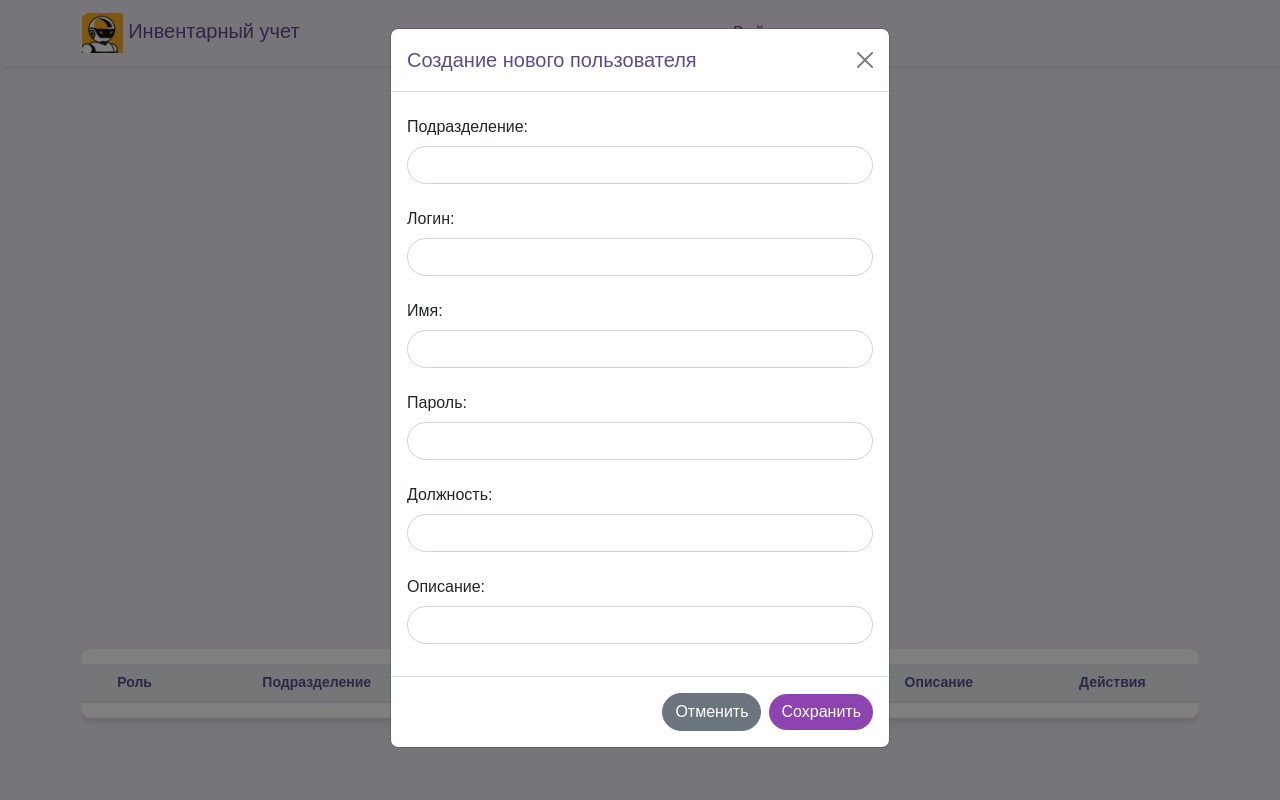
After one commit to AndreyChuyan/FA_inv, a FastAPI app: template src/frontend/template/workers_admin/index.html in a window 1280 px wide, after a click on "Создать нового ответственного за учет". The commit adds this page. Run offline with FastAPI, Linux system fonts and the light colour scheme; the template is opened without the code that fills it: most values are stand-ins (such as "Sample title", 1, 10 or a date in 2020); lists and menus that the app fills with data are empty; some libraries are stand-ins or nearby versions.

Commit message:
оптимизирован js

```diff
--- /dev/null
+++ b/src/frontend/assets/js/worker_admin/modal-create.js
@@ -0,0 +1,169 @@
+// // Функция сохранения данных
+// function saveData() {
+//   // Получаем значения полей формы
+//   const formData = {
+//     fio: document.querySelector('#worker_cr_fio').value.trim(),
+//     name: document.querySelector('#worker-cr-name').value.trim(),
+//     position: document.querySelector('#worker-cr-position').value.trim(),
+//     description: document.querySelector('#worker-cr-description').value.trim(),
+//     department: document.querySelector('#worker-cr-department').value.trim(),
+//     password: document.querySelector('#worker-cr-password').value.trim()
+//   };
+
+//   // Проверки на пустое значение
+//   if (!formData.name) {
+//     return alert("Пожалуйста, заполните поле - Логин");
+//   }
+//   if (!formData.password) {
+//     return alert("Пожалуйста, заполните поле - Пароль");
+//   }
+//   if (!formData.department) {
+//     return alert("Пожалуйста, заполните поле - Подразделение");
+//   }
+
+//   // добавим статичные значения в запрос
+//   const data = {
+//     ...formData,
+//     role: "user"
+//   };
+
+//   console.log('data:', data);
+
+//   // делаем запрос в бекенд
+//   fetch('/worker/', {
+//     method: 'POST',
+//     headers: {
+//       'Content-Type': 'application/json'
+//     },
+//     body: JSON.stringify(data)
+//   })
+//   .then(response => {
+//     if (!response.ok) {
+//       return response.json().then(data => {
+//         if (data.message === 'UNIQUE constraint failed: worker.name') {
+//           alert('Пользователь с таким логином уже существует. Пожалуйста, выберите другой логин.');
+//           throw new Error('Duplicate user');
+//         } else {
+//           throw new Error('Network response was not ok');
+//         }
+//       });
+//     }
+//     return response.json();
+//   })
+//   .then(data => {
+//     console.log('Response from server:', data);
+
+//     const modal = document.querySelector('#modal_create');
+//     const bsModal = bootstrap.Modal.getInstance(modal);
+//     bsModal.hide();
+
+//     // Устанавливаем задержку перед обновлением страницы
+//     setTimeout(() => {
+//       window.location.reload();
+//     }, 500); // 0.5 секунды
+//   })
+//   .catch(error => {
+//     console.error('There was a problem with the fetch operation:', error);
+//   });
+// }
+
+// // Находим кнопку сохранения внутри модального окна
+// const saveButton_create = document.querySelector('#modal_create .btn-primary');
+
+// // Привязываем функцию к событию клика
+// saveButton_create.addEventListener('click', saveData);
+
+
+// Обрабатываем открытие модального окна для создания пользователя.
+const createModal = document.getElementById('modal_create');
+
+if (createModal) {
+  // Добавляем обработчик события 'show.bs.modal' на модальное окно.
+  createModal.addEventListener('show.bs.modal', (event) => {
+    // Получаем кнопку, вызвавшую модальное окно, и извлекаем информацию из её атрибутов.
+    const { relatedTarget: button } = event;
+    const department = button.getAttribute('bs-department');
+
+    // Находим элементы внутри модального окна и обновляем их содержимое.
+    const modalTitle = createModal.querySelector('.modal-title');
+    const modalBodyInputDepartment = createModal.querySelector('#cr-department');
+
+    modalTitle.textContent = 'Создание нового пользователя';
+    modalBodyInputDepartment.value = department;
+  });
+}
+
+// Функция сохранения данных
+function saveData() {
+  // Получаем значения полей формы
+  const formData = {
+    fio: document.querySelector('#worker_cr_fio').value.trim(),
+    name: document.querySelector('#worker-cr-name').value.trim(),
+    position: document.querySelector('#worker-cr-position').value.trim(),
+    description: document.querySelector('#worker-cr-description').value.trim(),
+    department: document.querySelector('#worker-cr-department').value.trim(),
+    password: document.querySelector('#worker-cr-password').value.trim()
+  };
+
+  // Проверки на пустое значение
+  if (!formData.department) {
+    return alert("Пожалуйста, заполните поле - Подразделение");
+  }
+  if (!formData.name) {
+    return alert("Пожалуйста, заполните поле - Логин");
+  }
+  if (!formData.password) {
+    return alert("Пожалуйста, заполните поле - Пароль");
+  }
+
+  // добавим статичные значения в запрос
+  const data = {
+    ...formData,
+    role: "user"
+  };
+
+  console.log('data:', data);
+
+  // делаем запрос в бекенд
+  fetch('/worker/', {
+    method: 'POST',
+    headers: {
+      'Content-Type': 'application/json'
+    },
+    body: JSON.stringify(data)
+  })
+  .then(response => {
+    if (!response.ok) {
+      return response.json().then(data => {
+        if (data.message === 'UNIQUE constraint failed: worker.name') {
+          alert('Пользователь с таким логином уже существует. Пожалуйста, выберите другой логин.');
+          throw new Error('Duplicate user');
+        } else {
+          throw new Error('Network response was not ok');
+        }
+      });
+    }
+    return response.json();
+  })
+  .then(data => {
+    console.log('Response from server:', data);
+
+    const modal = document.querySelector('#modal_create');
+    const bsModal = bootstrap.Modal.getInstance(modal);
+    bsModal.hide();
+
+    // Устанавливаем задержку перед обновлением страницы
+    setTimeout(() => {
+      window.location.reload();
+    }, 500); // 0.5 секунды
+  })
+  .catch(error => {
+    console.error('There was a problem with the fetch operation:', error);
+  });
+}
+
+// Привязываем функцию сохранения данных к кнопке сохранения
+const saveButtonCreate = document.querySelector('#modal_create .btn-primary');
+if (saveButtonCreate) {
+  saveButtonCreate.addEventListener('click', saveData);
+}
--- /dev/null
+++ b/src/frontend/assets/js/worker_admin/modal-save.js
@@ -0,0 +1,63 @@
+// Получает кнопку "Сохранить" в модальном окне и сохраняет её в переменную saveButton
+const saveButton = document.querySelector('#updateModal .btn-primary');
+// Добавляет обработчик события клика на кнопку "Сохранить"
+saveButton.addEventListener('click', () => {
+  // Получает значения полей ввода из модального окна
+  const fio         = document.querySelector('#worker-fio').value;
+  const name        = document.querySelector('#worker-name').value;
+  const position    = document.querySelector('#worker-position').value;
+  const description = document.querySelector('#worker-description').value;
+  const id          = document.querySelector('#worker-id').value;
+  const department  = document.querySelector('#worker-department').value;
+  const role        = document.querySelector('#worker-role').value;
+
+  // Проверки на пустое значение (и пробелы)
+  if (!name.trim()) {
+    alert("Пожалуйста, заполните поле - Логин:");
+    return;
+  }
+
+
+
+  // Передает значения полей в роутер с параметрами
+  // Собрать данные, которые вы хотите отправить на сервер, в объект JavaScript:
+  const data = {
+    // role: role,
+    fio: fio,
+    name: name,
+    // password: "",
+    department: department,
+    position: position,
+    description: description
+  };
+  console.log(data)
+
+  // создать объект запроса и настроить его для отправки POST-запроса с данными в формате JSON
+  fetch('/worker/' + id, {
+  method: 'PUT',
+  headers: {
+    'Content-Type': 'application/json'
+  },
+  body: JSON.stringify(data)
+  })
+  .then(response => {
+  if (!response.ok) {
+    throw new Error('Network response was not ok');
+  }
+  return response.json();
+  })
+  .then(data => {
+  console.log('Response from server:', data);
+  })
+
+    // Закрываем модальное окно после успешного запроса
+    const modal = document.querySelector('#updateModal');
+    const bsModal = new bootstrap.Modal(modal);
+    bsModal.hide();
+
+  // Устанавливаем задержку перед обновлением страницы
+  setTimeout(() => {
+    // Обновляем текущую страницу
+    window.location.reload();
+  }, 500); // 1 секунда
+})
--- a/src/frontend/assets/js/worker/modal-snippets-mode.js
+++ b/src/frontend/assets/js/worker_admin/modal-snippets-mode.js
@@ -19,8 +19,8 @@ if (updateModal) {
 
     // Обновляет содержимое заголовка модального окна (modalTitle)
     const modalTitle = updateModal.querySelector('.modal-title')
-    const modalBodyInput_Name = updateModal.querySelector('#worker-name')
-    const modalBodyInput_fio = updateModal.querySelector('#worker-fio')
+    const modalBodyInput_fio = updateModal.querySelector('#worker-name')
+    const modalBodyInput_Name = updateModal.querySelector('#worker-fio')
     const modalBodyInput_Position = updateModal.querySelector('#worker-position')
     const modalBodyInput_Description = updateModal.querySelector('#worker-description')
     const modalBodyInput_Id = updateModal.querySelector('#worker-id')
--- a/src/frontend/template/base/footer.html
+++ b/src/frontend/template/base/footer.html
@@ -1,3 +1,3 @@
-<footer>
+<footer style="text-align: center;">
   <p>&copy; 2024 Чуян А.А. Все права защищены.</p>
 </footer>
--- /dev/null
+++ b/src/frontend/template/workers_admin/index.html
@@ -0,0 +1,140 @@
+{% extends "base/base.html" %}
+
+
+
+{% block title %}Все пользователи{% endblock %}
+
+
+{% block content %}
+
+
+<head>
+  <style>
+      /* Изменение шрифта для таблицы */
+      table {
+          font-family: Arial, sans-serif; /* Новый шрифт */
+          /* Другие стили таблицы */
+      }
+      td {
+          font-size: 14px; /* Размер шрифта для заголовков и данных таблицы */
+          /* Другие стили для ячеек таблицы */
+      }
+          th {
+            text-align: center; /* Выравнивание текста в надписях по центру */
+            font-size: 14px; /* Размер шрифта для заголовков и данных таблицы */
+          /* Другие стили для ячеек таблицы */
+      }
+  </style>
+</head>
+
+<!-- карточка для создания -->
+<div class="d-flex justify-content-center align-items-center">
+  <a class="nav-link" href="#" data-bs-toggle="modal" data-bs-target="#modal_create" bs-department="{{worker.department}}">
+    <div class="card" style="width: 18rem; margin: 10px;">
+      <img src="../assets/img/workers.jpg" class="card-img-top" alt="...">
+      <div class="card-body">
+        <h5 class="card-title" style="text-align: center;">Создать нового ответственного за учет</h5>
+      </div>
+    </div>
+  </a>
+</div>
+
+
+
+<div class="row ">
+  <div class="col-12">
+    <!-- Заголовок таблицы-->
+    <h3 class="mb-4"></h3>
+    <h3 class="mb-4" style="margin-bottom: 60px; text-align: center;">Ваш логин: {{ worker.name }}</h3>
+    <h3 class="mb-4" style="margin-bottom: 60px; text-align: center;">Подразделение: {{ worker.department }}</h3>
+    <!-- Таблица -->
+    <div class="table-responsive">
+      <table class="table table-hover table-shadow table-rounded ">
+        <thead>
+          <tr>
+            <th scope="col" >Роль</th>
+            <th scope="col" >Подразделение</th>
+            <th scope="col" >Логин</th>
+            <th scope="col" >Имя</th>
+            <th scope="col" >Должность</th>
+            <th scope="col" >Описание</th>
+            <th scope="col" >Действия</th>
+          </tr>
+        </thead>
+        <tbody class="text-center">
+          {% for worker_tuple in data %}
+            {% set workers = worker_tuple %}
+              {% if workers.role.name == "user" %}
+                <tr class="table-success " >
+                  <td>{{ workers.role.name }}</td>
+                  <td>{{ workers.department }}</td>
+                  <td>{{ workers.name }}</td>
+                  <td>{{ workers.fio }}</td>
+                  <td>{{ workers.position }}</td>
+                  <td>{{ workers.description }}</td>
+                  <td>
+                    <!-- Кнопка для редактирования -->
+                    <button type="button" class="btn btn-primary btn-sm" style="background-color: #3498db; color: white;"
+                      data-bs-toggle="modal"
+                      data-bs-target="#updateModal"
+                      data-bs-1="{{workers.fio}}"
+                      data-bs-2="{{workers.name}}"
+                      data-bs-3="{{workers.position}}"
+                      data-bs-4="{{workers.description}}"
+                      data-bs-5= "{{workers.id}}"
+                      data-bs-6= "{{workers.department}}"
+                      data-bs-7= "{{workers.role}}">
+                      Редакт
+                    </button>
+                    <!-- Кнопка для удаления -->
+                    <button type="button" class="btn btn-danger btn-sm" style="color: white;"
+                      onclick="deleteWorker('{{ workers.id }}')">
+                      Уд
+                    </button>
+                  </td>
+                </tr>
+              </tr>
+                {% endif %}
+          {% endfor %}
+        </tbody>
+      </table>
+    </div>
+  </div>
+</div>
+
+<script>
+  function deleteWorker(workerId) {
+    if (confirm('Вы уверены, что хотите удалить этого пользователя?')) {
+      // Здесь вы можете выполнить AJAX-запрос для удаления пользователя
+      console.log('Deleting worker with ID:', workerId);
+      // Например, можно использовать fetch для отправки запроса на сервер
+      fetch(`/worker/${workerId}`, {
+        method: 'DELETE'
+      }).then(response => {
+        if (response.ok) {
+          // Перезагрузка страницы или обновление таблицы после успешного удаления
+          location.reload();
+        } else {
+          alert('Ошибка при удалении пользователя.');
+        }
+      }).catch(error => {
+        console.error('Error:', error);
+        alert('Ошибка при удалении пользователя.');
+      });
+    }
+  }
+</script>
+
+<script>
+  var card = document.querySelector('.card');
+  var modal = document.getElementById('myModal');
+  var closeBtn = document.querySelector('.close');
+
+</script>
+
+{% include "workers_admin/modal_mode.html" %}
+{% include "workers_admin/modal_create.html" %}
+{% include "workers_admin/scripts.html" %}
+
+
+{% endblock %}
--- /dev/null
+++ b/src/frontend/template/workers_admin/modal_create.html
@@ -0,0 +1,48 @@
+<!-- Modal -->
+<div class="modal fade" id="modal_create" tabindex="-1" aria-labelledby="CreateModalLabel" aria-hidden="true">
+  <div class="modal-dialog">
+    <div class="modal-content">
+      <div class="modal-header">
+        <h1 class="modal-title fs-5" id="modal_create">Создание пользователя</h1>
+        <button type="button" class="btn-close" data-bs-dismiss="modal" aria-label="Close"></button>
+      </div>
+      <div class="modal-body">
+        <form>
+          <!-- скрытое поле для хранения значения -->
+          <div>
+            <input type="hidden" id="cr-department">
+          </div>
+          <!-- поля значений -->
+          <div class="mb-3">
+            <label for="worker-cr-department" class="col-form-label">Подразделение: </label>
+            <input type="text" class="form-control" id="worker-cr-department">
+          </div>
+          <div class="mb-3">
+            <label for="worker-cr-name" class="col-form-label">Логин:</label>
+            <input type="text" class="form-control" id="worker-cr-name">
+          </div>
+          <div class="mb-3">
+            <label for="worker_cr_fio" class="col-form-label">Имя:</label>
+            <input type="text" class="form-control" id="worker_cr_fio">
+          </div>
+          <div class="mb-3">
+            <label for="worker-cr-name" class="col-form-label">Пароль:</label>
+            <input type="text" class="form-control" id="worker-cr-password">
+          </div>
+          <div class="mb-3">
+            <label for="worker-cr-position" class="col-form-label">Должность:</label>
+            <input type="text" class="form-control" id="worker-cr-position">
+          </div>
+          <div class="mb-3">
+            <label for="worker-cr-description" class="col-form-label">Описание:</label>
+            <input type="text" class="form-control" id="worker-cr-description">
+          </div>
+        </form>
+      </div>
+      <div class="modal-footer">
+        <button type="button" class="btn btn-secondary" data-bs-dismiss="modal">Отменить</button>
+        <button type="button" class="btn btn-primary">Сохранить</button>
+      </div>
+    </div>
+  </div>
+</div>
--- /dev/null
+++ b/src/frontend/template/workers_admin/modal_mode.html
@@ -0,0 +1,46 @@
+<!-- Modal -->
+<div class="modal fade" id="updateModal" tabindex="-1" aria-labelledby="updateModalLabel" aria-hidden="true">
+  <div class="modal-dialog">
+    <div class="modal-content">
+      <div class="modal-header">
+        <h1 class="modal-title fs-5" id="updateModalLabel">Изменение пользователя</h1>
+        <button type="button" class="btn-close" data-bs-dismiss="modal" aria-label="Close"></button>
+      </div>
+      <div class="modal-body">
+        <form>
+          <!-- скрытое поле для хранения значения -->
+          <div>
+            <input type="hidden" id="worker-id">
+          </div>
+          <div>
+            <input type="hidden" id="worker-department">
+          </div>
+          <div>
+            <input type="hidden" id="worker-role">
+          </div>
+          <!-- поля значений -->
+          <div class="mb-3">
+            <label for="worker-fio" class="col-form-label">Логин:</label>
+            <input type="text" class="form-control" id="worker-name">
+          </div>
+          <div class="mb-3">
+            <label for="worker-name" class="col-form-label">Имя:</label>
+            <input type="text" class="form-control" id="worker-fio">
+          </div>
+          <div class="mb-3">
+            <label for="worker-position" class="col-form-label">Должность:</label>
+            <input type="text" class="form-control" id="worker-position">
+          </div>
+          <div class="mb-3">
+            <label for="worker-description" class="col-form-label">Описание:</label>
+            <input type="text" class="form-control" id="worker-description">
+          </div>
+        </form>
+      </div>
+      <div class="modal-footer">
+        <button type="button" class="btn btn-secondary" data-bs-dismiss="modal">Отменить</button>
+        <button type="button" class="btn btn-primary">Сохранить</button>
+      </div>
+    </div>
+  </div>
+</div>
--- /dev/null
+++ b/src/frontend/template/workers_admin/scripts.html
@@ -0,0 +1,4 @@
+<script src="/assets/js/worker_admin/modal-snippets-mode.js"></script>
+<script src="/assets/js/worker_admin/modal-save.js"></script>
+<script src="/assets/js/worker_admin/modal-create.js"></script>
+<!-- <script src="/assets/js/worker_admin/modal-snippets-create.js"></script> -->
```
Also changed, not shown: src/frontend/router.py (+12 -0 lines), src/frontend/template/index.html (+36 -18 lines), db/inventory.db.
